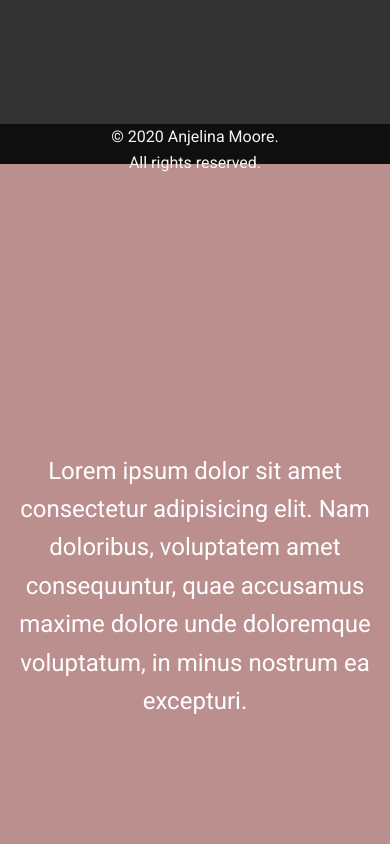
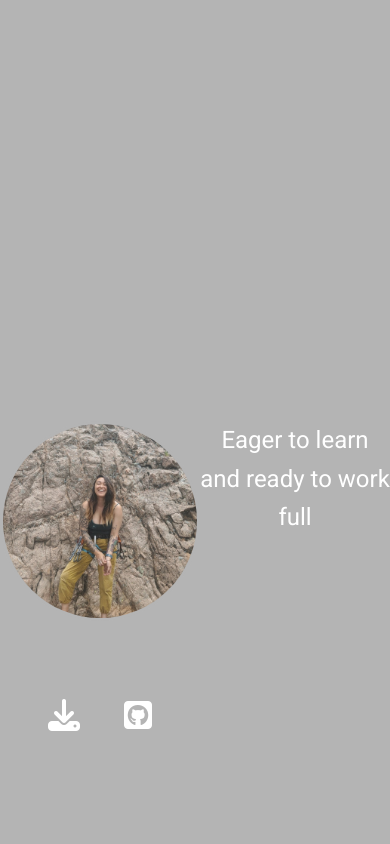
Before and after one commit to anjiemoore/Website, a plain HTML site: page index.html in a window 390 px wide. Shown: the part 680-1524 px from the top of the page. Drawn offline with nearby package versions, Linux system fonts and the light colour scheme.

Commit message:
added links and changed style to grid layout

```diff
--- a/index.html
+++ b/index.html
@@ -5,12 +5,8 @@
     <meta name="viewport" content="width=device-width, initial-scale=1.0">
     <link rel="stylesheet" href="style.css">
     <script src="https://kit.fontawesome.com/0da1f50321.js" crossorigin="anonymous"></script>
+    <link href="https://fonts.googleapis.com/css2?family=Roboto:wght@400;900&display=swap" rel="stylesheet">
     <title>Anjelina Moore Portfolio</title>
-    <link rel="apple-touch-icon" sizes="180x180" href="img/apple-touch-icon.png">
-    <link rel="icon" type="image/png" sizes="32x32" href="img/favicon-32x32.png">
-    <link rel="icon" type="image/png" sizes="16x16" href="img/favicon-16x16.png">
-    <link rel="manifest" href="img/site.webmanifest">
-    <link href="https://fonts.googleapis.com/css2?family=Roboto:wght@400;900&display=swap" rel="stylesheet">
 </head>
 <body>
 <div class="container">
@@ -32,20 +28,40 @@
         <h1>Welcome To My Site!</h1>
     </section>
     <section id="about">
-        <p>Lorem ipsum dolor sit amet consectetur adipisicing elit. Nam doloribus, voluptatem amet consequuntur, quae accusamus maxime dolore unde doloremque voluptatum, in minus nostrum ea excepturi.</p>
+        <div class="about-container">
+            <div class="bioimg">
+                <img src="img/portrait5.jpg" alt="Anjelina Moore" class="bio-image">
+            </div>
+            <div class="bio">
+            <p>Eager to learn and ready to work full</p>
+            </div>
+            <div class="work-icons">
+                <a href="/AnjelinaMoore_Resume.pdf" download><i class="icons fas fa-download fa-2x"></i>                </a>
+                <a href="https://github.com/anjiemoore" target="_blank"><i class="icons fab fa-github-square fa-2x"></i></a>
+            </div>
+        </div>
     </section>
     <section id="projects">
-        <p>Lorem ipsum dolor sit amet consectetur adipisicing elit. Nam doloribus, voluptatem amet consequuntur, quae accusamus maxime dolore unde doloremque voluptatum, in minus nostrum ea excepturi.</p>
+        <div class="projects-container">
+
+        </div>
     </section>
     <section id="contact">
-        <p>Lorem ipsum dolor sit amet consectetur adipisicing elit. Nam doloribus, voluptatem amet consequuntur, quae accusamus maxime dolore unde doloremque voluptatum, in minus nostrum ea excepturi.</p>
+        <div class="contact-container">
+            <h2>Feel free to contact at me at any of the following:</h2>
+            <a href="https://www.linkedin.com/in/anjelina-moore-8a267a161/" target="_blank"><i class="icons fab fa-linkedin fa-2x"></i></a>
+            <a href="https://twitter.com/anjiemoore" target="_blank"><i class="icons fab fa-twitter-square fa-2x"></i></a>
+            <a href="mailto:anjelinamoore@gmail.com" target="_blank"><i class="icons fas fa-envelope-open-text fa-2x"></i></a>
+            <a href="tel:407-844-2292" target="_blank"> <i class="icons fas fa-phone-square-alt fa-2x"></i></a>
+
+
+        </div>
     </section>
-</div>
-
-    <footer id="footer">
+    <div id="footer">
         &copy; 2020 Anjelina Moore.<br>
         All rights reserved.
-    </footer>
+    </div>
+</div>
 </body>
 </html>
 <script src="https://cdnjs.cloudflare.com/ajax/libs/jquery/3.5.1/jquery.min.js" integrity="sha512-bLT0Qm9VnAYZDflyKcBaQ2gg0hSYNQrJ8RilYldYQ1FxQYoCLtUjuuRuZo+fjqhx/qtq/1itJ0C2ejDxltZVFg==" crossorigin="anonymous"></script>
--- a/style.css
+++ b/style.css
@@ -1,26 +1,32 @@
 * {
     margin: 0;
     padding: 0;
+    box-sizing: border-box;
 }
 
 body {
     font-family: 'Roboto', sans-serif;
-    background: #333;
     color: #fff;
     line-height: 1.6;
-    height: 100vh;
+    height: 100%;
+    background-color: #b4b4b4;
 }
 
+a {
+    text-decoration: none;
+}
 .container {
     width: 100%;
     height: 100%;
+    position:relative;
 }
 
+/* Navigation bar */
 .navbar {
     display: flex;
     justify-content: space-between;
     align-items: center;
-    background-color: rgba(0, 0, 0, 0.7);
+    background-color: transparent;
     color: #f4f4f4;
     position: fixed;
     top: 0;
@@ -51,7 +57,8 @@ body {
 }
 
 .navlinks a:hover {
-    color: rosybrown;
+    color: #333;
+    text-decoration: underline;
 }
 
 /* Responsive menu*/
@@ -66,7 +73,7 @@ body {
     height: 21px;
 }
 
-
+/* Styling of different sections */
 section {
     display: flex;
     flex-direction: column;
@@ -81,28 +88,64 @@ section h1 {
     font-size: 4rem;
 }
 
+section h2 {
+    font-size: 2rem;
+}
+
 section p {
     font-size: 1.5rem;
 }
 
-#home {
-    background: #333;
+/* Bio section styling */
+.about-container {
+    display: grid;
+    width: 100%;
+    grid-template-areas: 'bioimg bio';
+}
+.bioimg {
+    grid-area: bioimg;
+}
+.bio-image {
+    margin: auto;
+    border-radius: 50%;
+    border: #b4b4b4 3px solid;
+    width: 300px;
+    height: 300px;
 }
 
-#about {
-    background-color: rosybrown;
+.bio {
+    grid-area: bio;
+    text-align: center;
 }
 
+.work-icons {
+    align-items: center;
+}
+
+/* Project card styling */
+
+
+/* Footer styling */
+
 #footer {
-    position: fixed;
+    position:absolute;
+    bottom:0;
+    width:100%;
+    height:60px;
+    background-color: transparent;
     text-align: center;
-    width: 100%;
-    height: 40px;
-    color: #f4f4f4;
-    left: 0;
-    bottom: 0;
-    background: rgba(0, 0, 0, 0.7);
-    font-family: 'Roboto', sans-serif;
+}
+
+/* Icon styling */
+.icons {
+    padding: 20px;
+    color: #fff;
+    text-decoration: none;
+}
+
+.fa-linkedin:hover, .fa-twitter-square:hover, .fa-envelope-open-text:hover, .fa-phone-square-alt:hover, .fa-download:hover, .fa-github-square:hover {
+    color: #fff;
+    text-shadow:3px 6px rgba(65, 65, 64, 0.6)
 }
 
 /* Media queries*/
@@ -120,6 +163,8 @@ section p {
     .navbar {
         flex-direction: column;
         align-items: flex-start;
+        background-color: #b4b4b4;
+
     }
 
     .navlinks ul {
@@ -138,4 +183,21 @@ section p {
     .navlinks.active {
         display: flex;
     }
+
+    /*Changing bio image and bio to be on one line*/
+
+    .bio, .bioimg, .bio {
+        width: 100%;
+    }
+
+    .bioimg {
+        padding-bottom: 50px;
+
+    }
+
+    .bio-image {
+        width: 200px;
+        height: 200px;
+    }
+
 }
```
Also changed, not shown: img/Capture.PNG (added), img/bioimage.jpg (added), img/portrait5.jpg (added), 1 other file.
